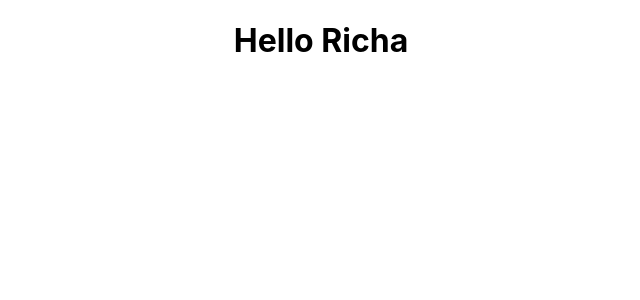
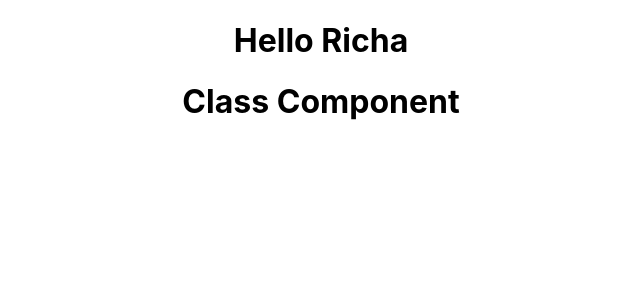
Before and after one commit to Richabhu/react-kickstart, a React (Create React App) app: page / in a window 1280 px wide. Shown: the top 300 px of the page, without its empty margins (319-959 px from the left). Built offline with nearby package versions, Linux system fonts and the light colour scheme.

Commit message:
Class component

```diff
--- a/src/App.js
+++ b/src/App.js
@@ -1,11 +1,13 @@
 import React from 'react';
 import './App.css';
 import { Greet } from './components/Greet';
+import Welcome from './components/Welcome';
 
 function App() {
   return (
     <div className="App">
       <Greet />
+      <Welcome />
     </div>
   );
 }
--- /dev/null
+++ b/src/components/Welcome.js
@@ -0,0 +1,9 @@
+import React, { Component } from "react";
+
+class Welcome extends Component{
+    render(){
+        return <h1> Class Component</h1>
+    }
+}
+
+export default Welcome
```
